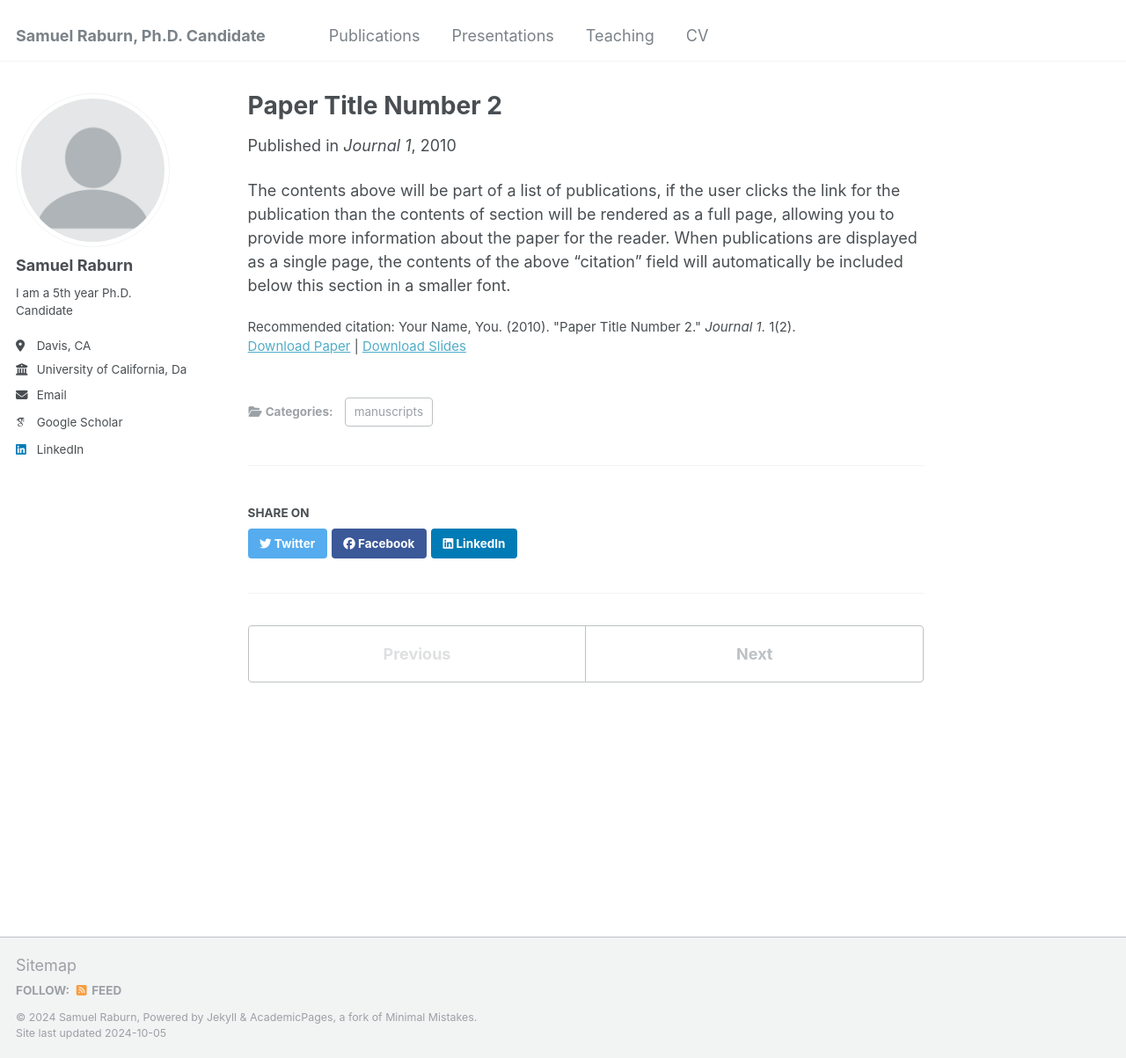
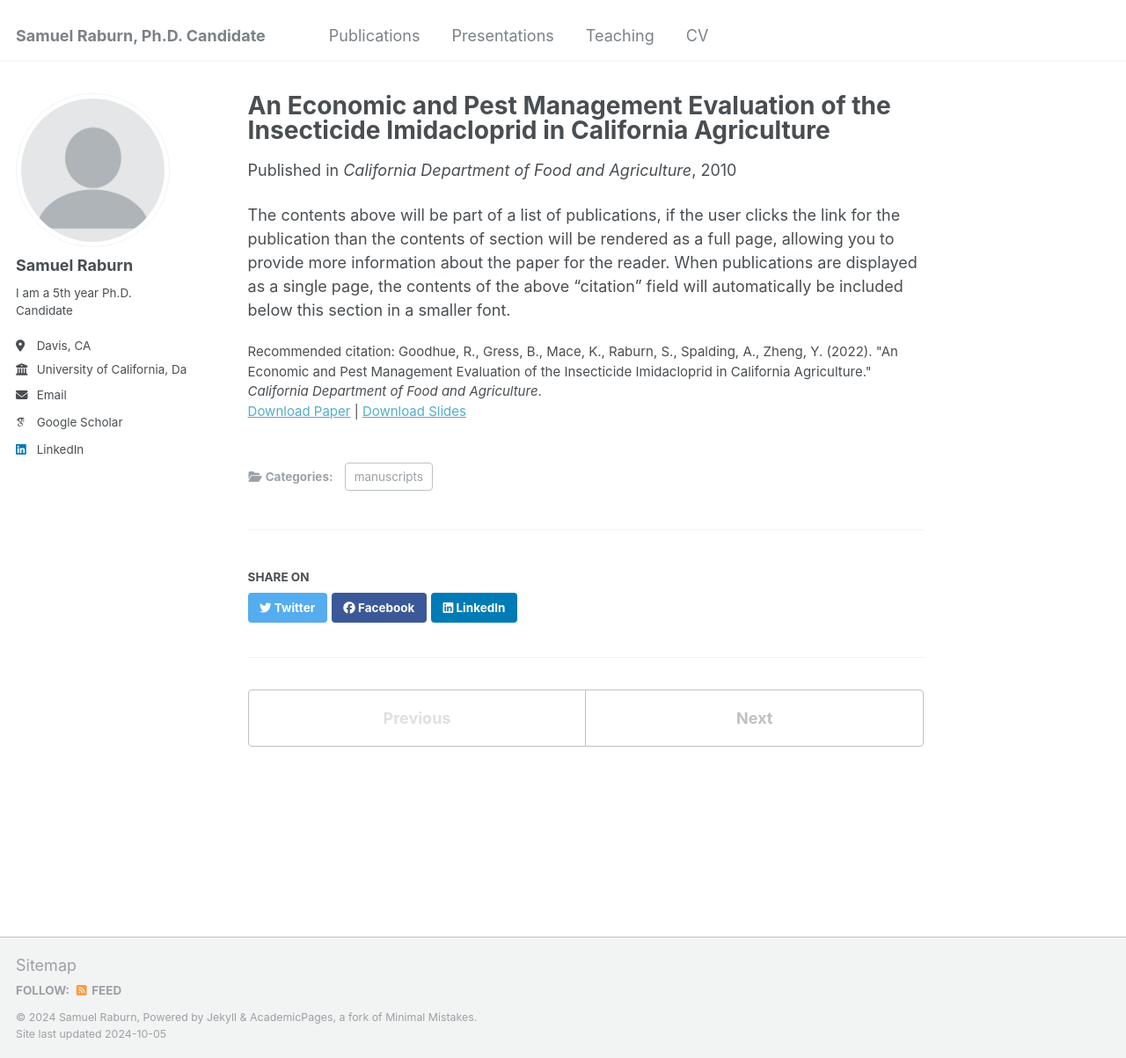
Before and after one commit to sraburn/sraburn.github.io, a Jekyll site: the page built from _publications/2010-10-01-paper-title-number-2.md, in a window 1280 px wide and 1203 px high. Shown: the whole window at 88% size. Built offline with Jekyll 4.4.1, drawn with Linux system fonts in a browser that asks for light colours; some web fonts are replaced; a file with an impossible date is left out.

Commit message:
Update 2010-10-01-paper-title-number-2.md

```diff
--- a/_publications/2010-10-01-paper-title-number-2.md
+++ b/_publications/2010-10-01-paper-title-number-2.md
@@ -1,14 +1,14 @@
 ---
-title: "Paper Title Number 2"
+title: "An Economic and Pest Management Evaluation of the Insecticide Imidacloprid in California Agriculture"
 collection: publications
 category: manuscripts
 permalink: /publication/2010-10-01-paper-title-number-2
 excerpt: 'This paper is about the number 2. The number 3 is left for future work.'
 date: 2010-10-01
-venue: 'Journal 1'
+venue: 'California Department of Food and Agriculture'
 slidesurl: 'http://academicpages.github.io/files/slides2.pdf'
-paperurl: 'http://academicpages.github.io/files/paper2.pdf'
-citation: 'Your Name, You. (2010). &quot;Paper Title Number 2.&quot; <i>Journal 1</i>. 1(2).'
+paperurl: 'https://www.cdpr.ca.gov/docs/emon/grndwtr/imidacloprid/pcpa_imidacloprid_cdfa_final_report.pdf'
+citation: 'Goodhue, R., Gress, B., Mace, K., Raburn, S., Spalding, A., Zheng, Y. (2022). &quot;An Economic and Pest Management Evaluation of the Insecticide Imidacloprid in California Agriculture.&quot; <i>California Department of Food and Agriculture</i>.'
 ---
 
 The contents above will be part of a list of publications, if the user clicks the link for the publication than the contents of section will be rendered as a full page, allowing you to provide more information about the paper for the reader. When publications are displayed as a single page, the contents of the above "citation" field will automatically be included below this section in a smaller font.
```
